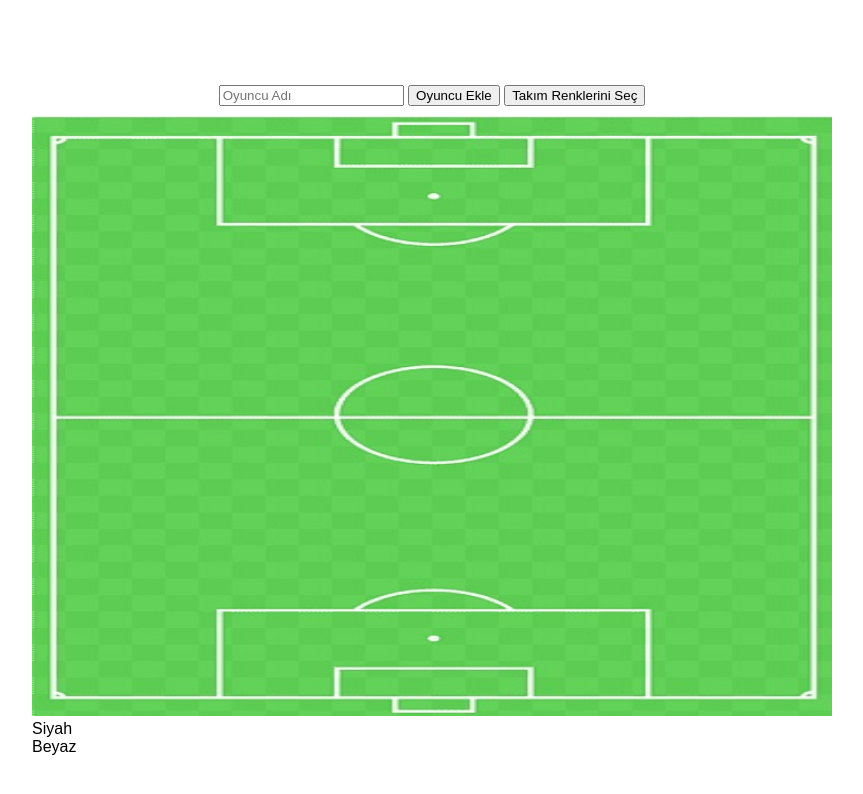
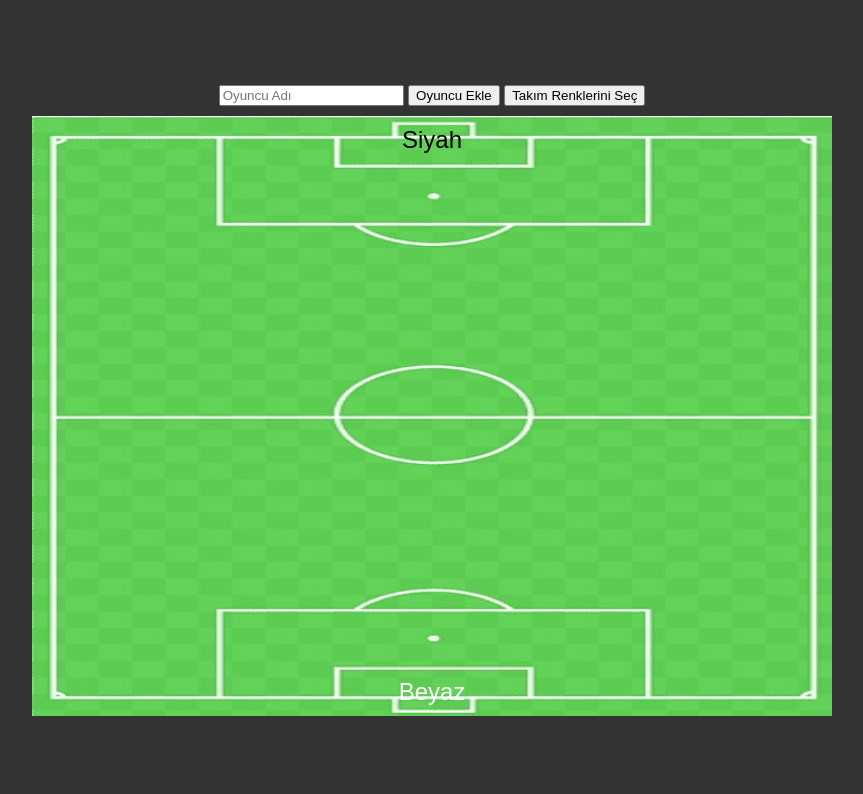
Before and after one commit to hamzaoglu29/TacticalFootballBoard, a plain HTML site: page index.html in a window 1280 px wide. Shown: the whole page, without its empty margins (208-1071 px from the left). Drawn offline with Linux system fonts and the light colour scheme.

Commit message:
Update styles.css

```diff
--- a/styles.css
+++ b/styles.css
@@ -5,6 +5,8 @@ body, html {
     justify-content: center;
     align-items: center;
     font-family: Arial, sans-serif;
+    background-color: #333;
+    color: white;
 }
 
 .container {
@@ -71,3 +73,21 @@ body, html {
     background-color: white;
     color: black;
 }
+
+#team1Goal {
+    position: absolute;
+    top: 10px;
+    left: 50%;
+    transform: translateX(-50%);
+    color: black;
+    font-size: 24px;
+}
+
+#team2Goal {
+    position: absolute;
+    bottom: 10px;
+    left: 50%;
+    transform: translateX(-50%);
+    color: white;
+    font-size: 24px;
+}
```
